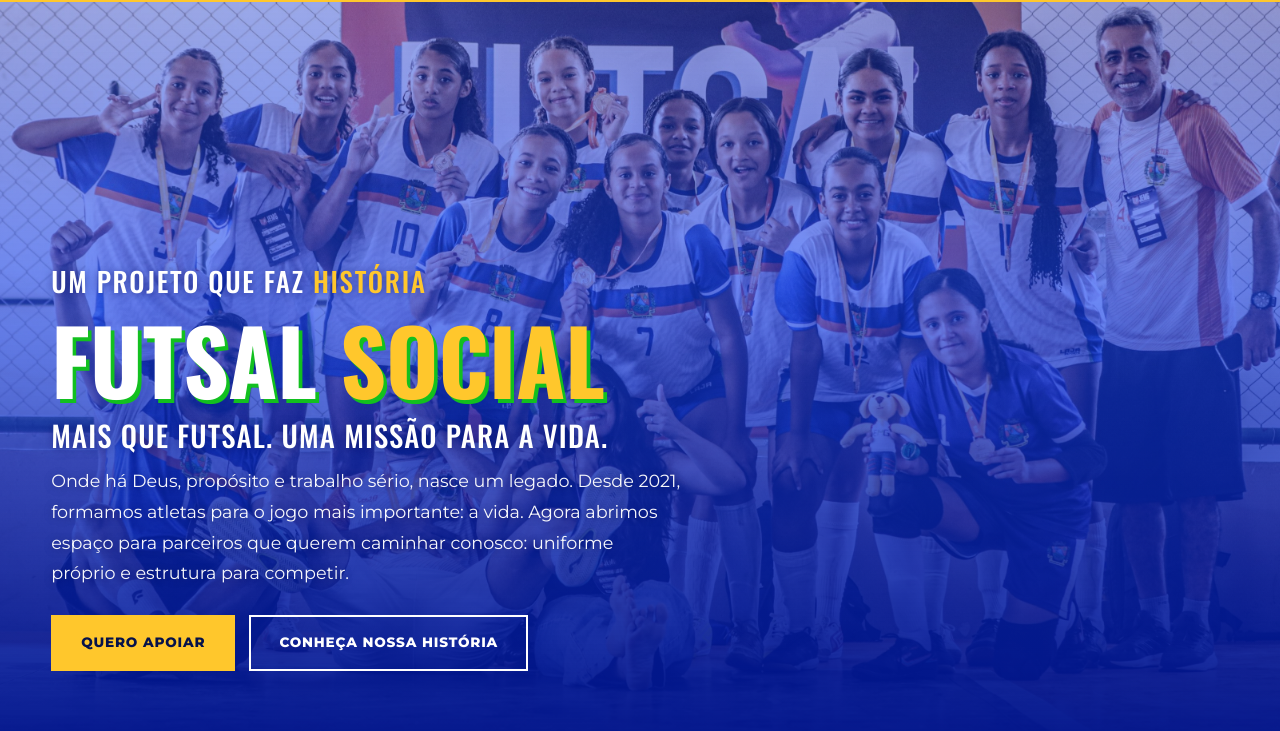
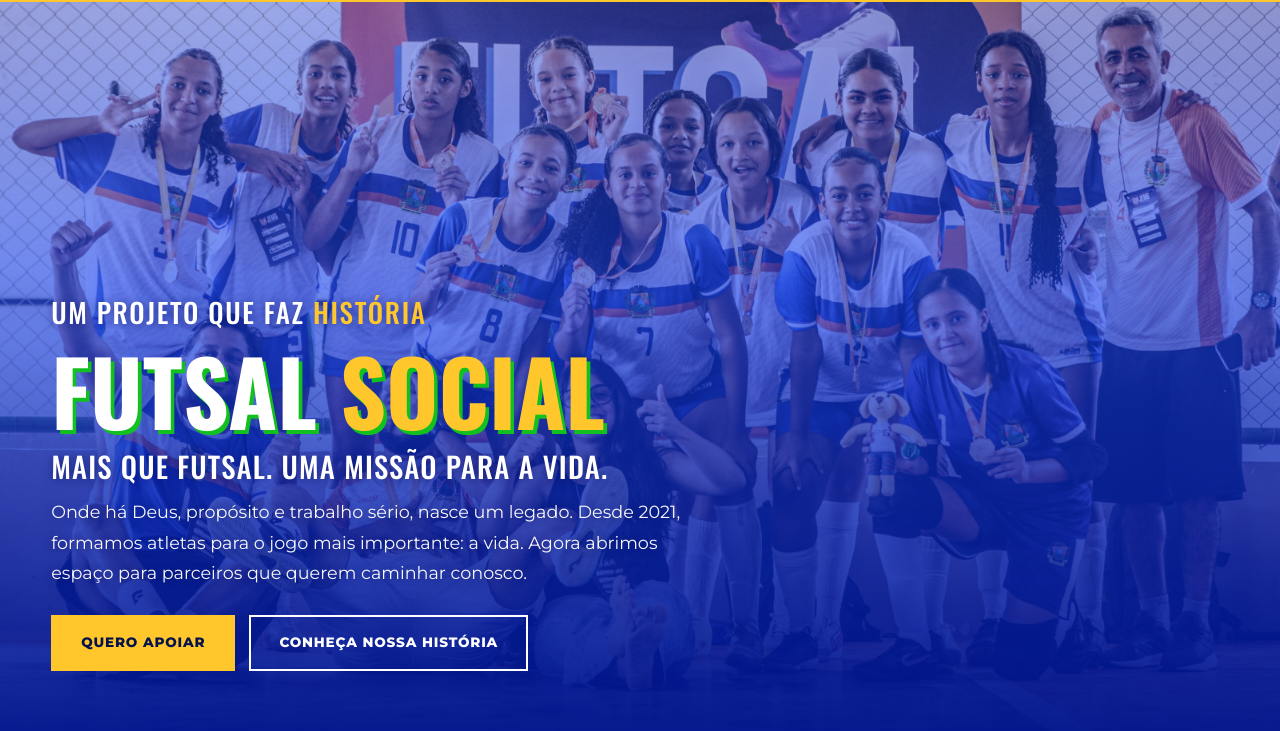
Before and after one commit to grziela/futsal-social, a plain HTML site: page index.html in a window 1280 px wide. Shown: the part 69-800 px from the top of the page. Drawn offline with nearby package versions, Linux system fonts and the light colour scheme.

Commit message:
Update index.html

```diff
--- a/index.html
+++ b/index.html
@@ -271,7 +271,7 @@ nav a{font-size:.85rem}
 <p class="kick">Um projeto que faz <span>história</span></p>
 <h1 class="fs" aria-label="Futsal Social"><span aria-hidden="true">FUTSAL <em>SOCIAL</em></span></h1>
 <p class="sub">Mais que futsal. Uma missão para a vida.</p>
-<p class="txt">Onde há Deus, propósito e trabalho sério, nasce um legado. Desde 2021, formamos atletas para o jogo mais importante: a vida. Agora abrimos espaço para parceiros que querem caminhar conosco: uniforme próprio e estrutura para competir.</p>
+<p class="txt">Onde há Deus, propósito e trabalho sério, nasce um legado. Desde 2021, formamos atletas para o jogo mais importante: a vida. Agora abrimos espaço para parceiros que querem caminhar conosco.</p>
 <div class="row"><a class="btn" href="#apoiar">Quero apoiar</a><a class="btn ghost" href="#projeto">Conheça nossa história</a></div>
 </div>
 </section>
```
